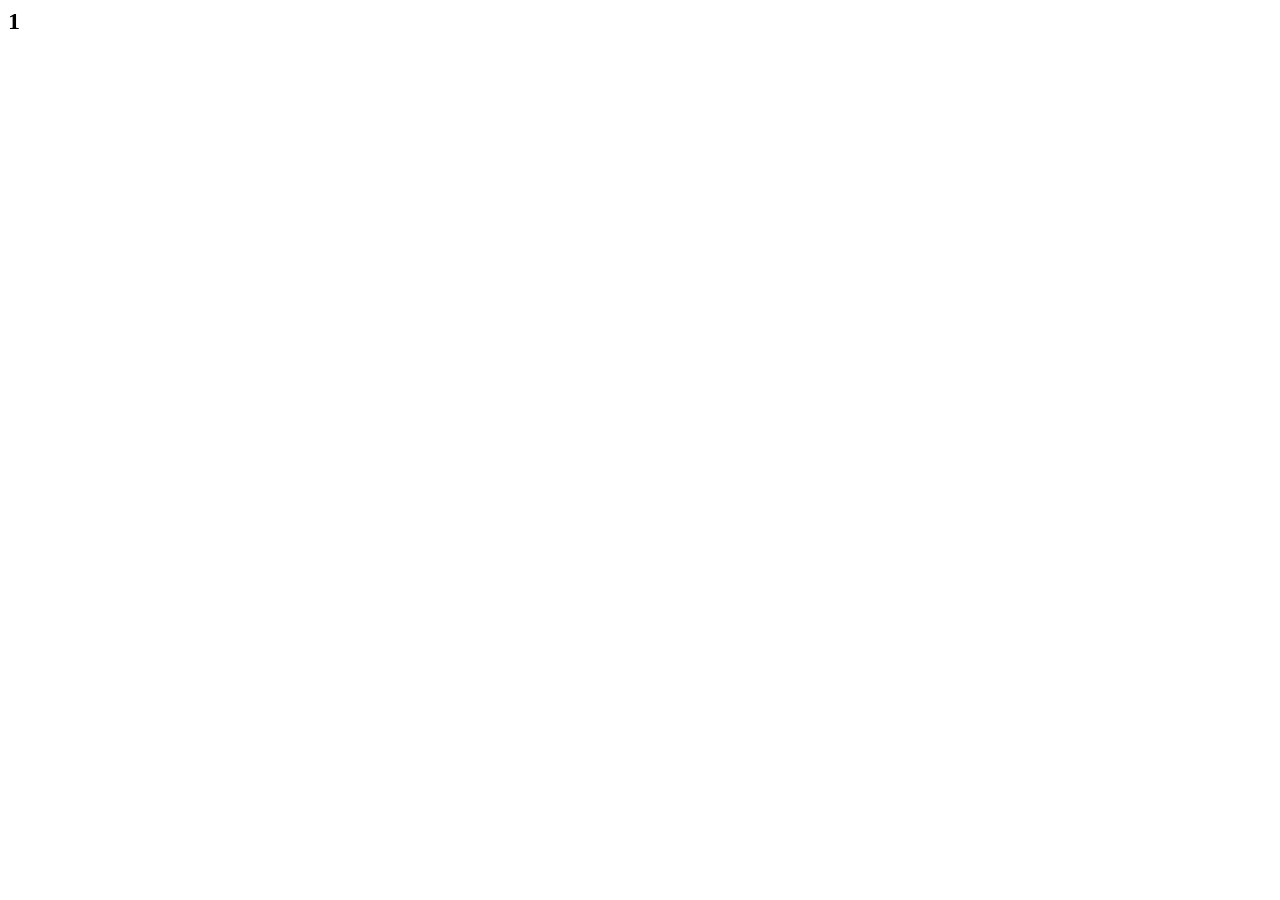
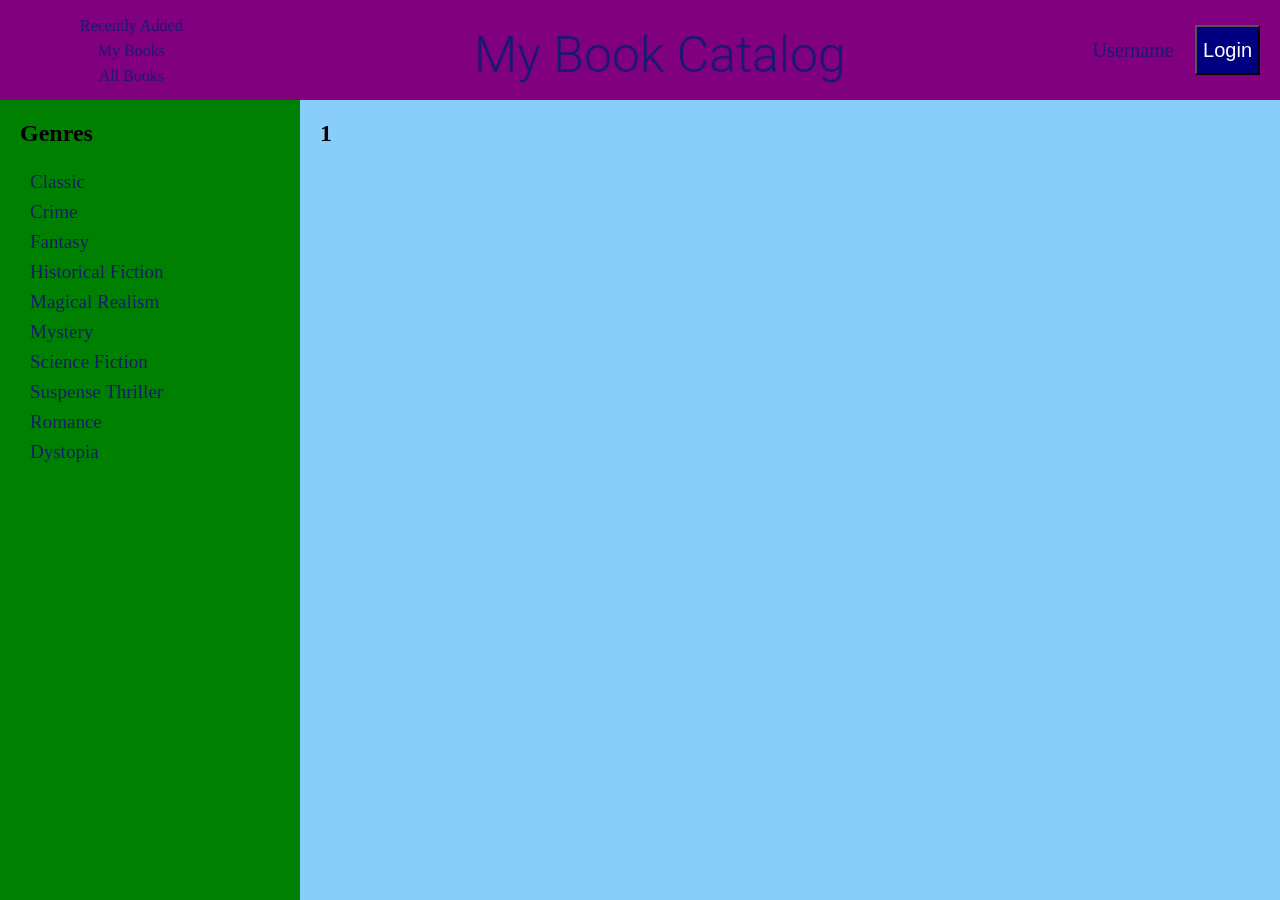
Before and after one commit to sarah-thomens/item-catalog-project, a Flask app: page /genre/1 in a window 1280 px wide. Before the commit the page is almost empty. Before the commit the page ends 29 px from the top, so only its background shows below. Run offline with Flask 2, Linux system fonts and the light colour scheme.

Commit message:
Fixed genre pages to work with header and menu.

```diff
--- a/catalog/templates/genreBooks.html
+++ b/catalog/templates/genreBooks.html
@@ -1,3 +1,18 @@
+{% extends "main.html" %}
+{% block content %}
+{% include "header.html" %}
 
+<div class="main-and-sidebar-wrapper">
+	<aside class="sidebar">
+		<div class="genres">
+			{% include "genres.html" %}
+		</div>
+	</aside>
+	<section class="main">
+		<div class="page-headers">
+			<h2>{{book_genre}}</h2>
+		</div>
+	</section>
+</div>
 
-<h2>{{book_genre}}</h2>
+{% endblock %}
--- a/catalog/templates/header.html
+++ b/catalog/templates/header.html
@@ -1,6 +1,6 @@
 <header>
 	<nav>
-		<li><a href="#">Recently Added</a></li>
+		<li><a href="{{url_for('showRecentBooks')}}">Recently Added</a></li>
 		<li><a href="#">My Books</a></li>
 		<li><a href="#">All Books</a></li>
 	</nav>
```
